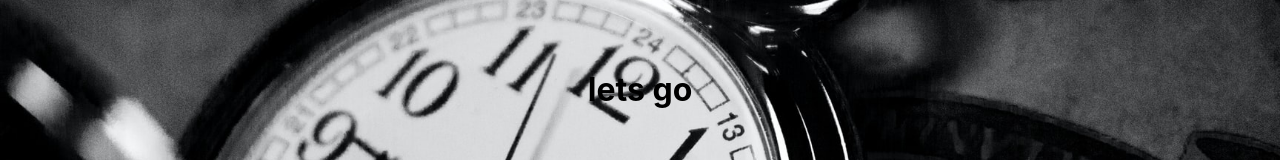
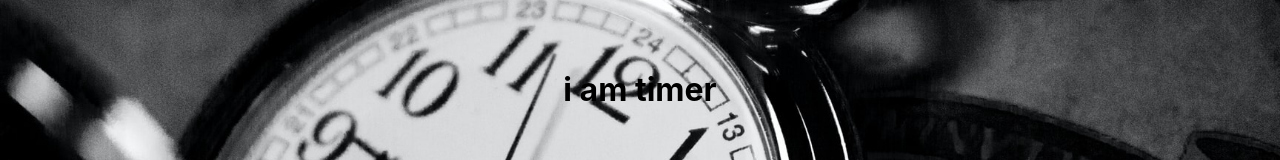
Before and after one commit to ShaileshBisht/Gsap-timer, a React (Create React App) app: page / in a window 1280 px wide. Shown: the part 311-471 px from the top of the page. Built offline with nearby package versions, Linux system fonts and the light colour scheme.

Commit message:
create Timer component

```diff
--- a/src/App.js
+++ b/src/App.js
@@ -1,10 +1,11 @@
 import React from "react";
 import "./App.css";
+import Timer from "./component/Timer";
 
 function App() {
   return (
     <div className="app">
-      <h1>lets go </h1>
+      <Timer />
     </div>
   );
 }
--- /dev/null
+++ b/src/component/Timer.js
@@ -0,0 +1,12 @@
+import React from "react";
+import "./Timer.css";
+
+function Timer() {
+  return (
+    <div className="timer">
+      <h1>i am timer</h1>
+    </div>
+  );
+}
+
+export default Timer;
```
Also changed, not shown: src/component/Timer.css (added), 1 other file (tests, documents, lock files or other folders).
